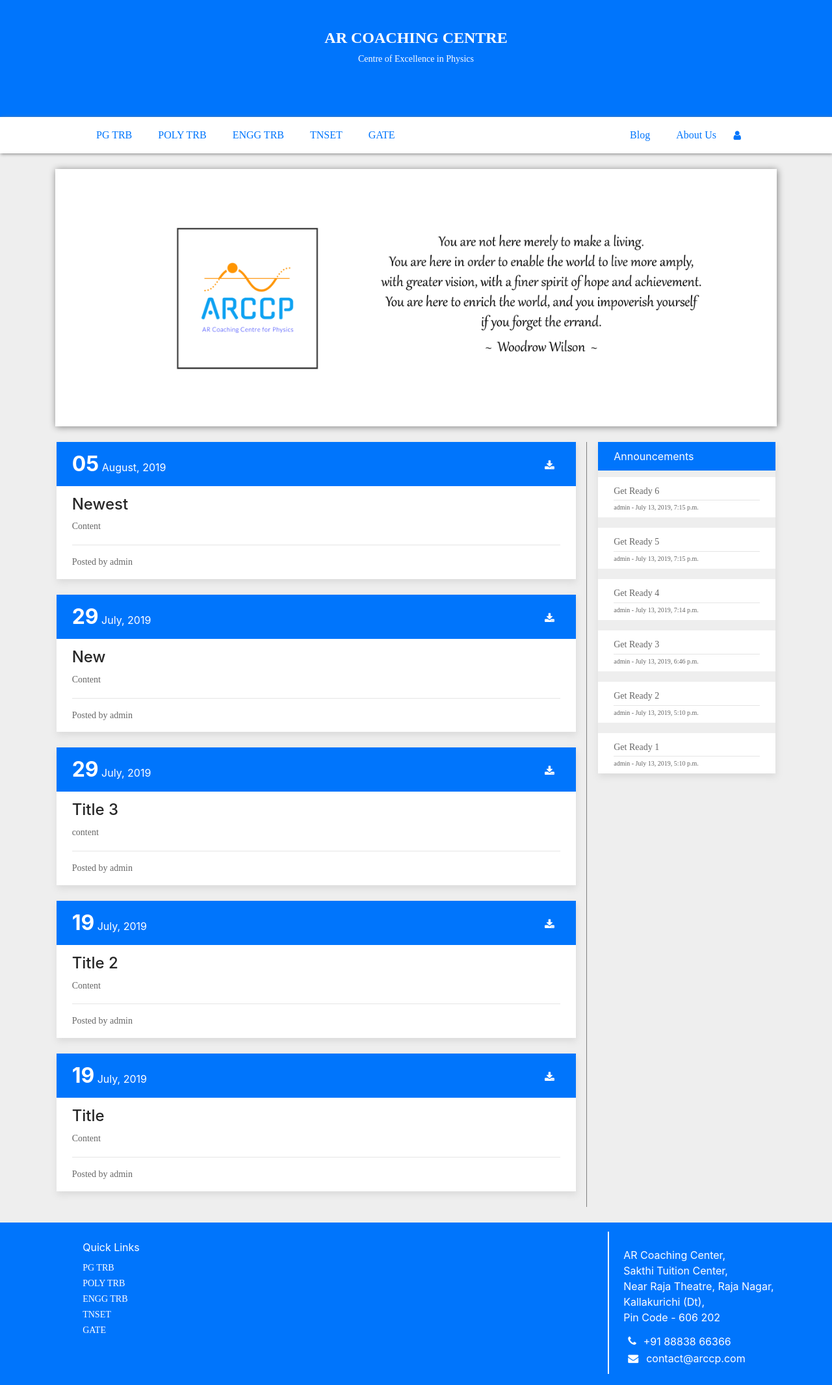
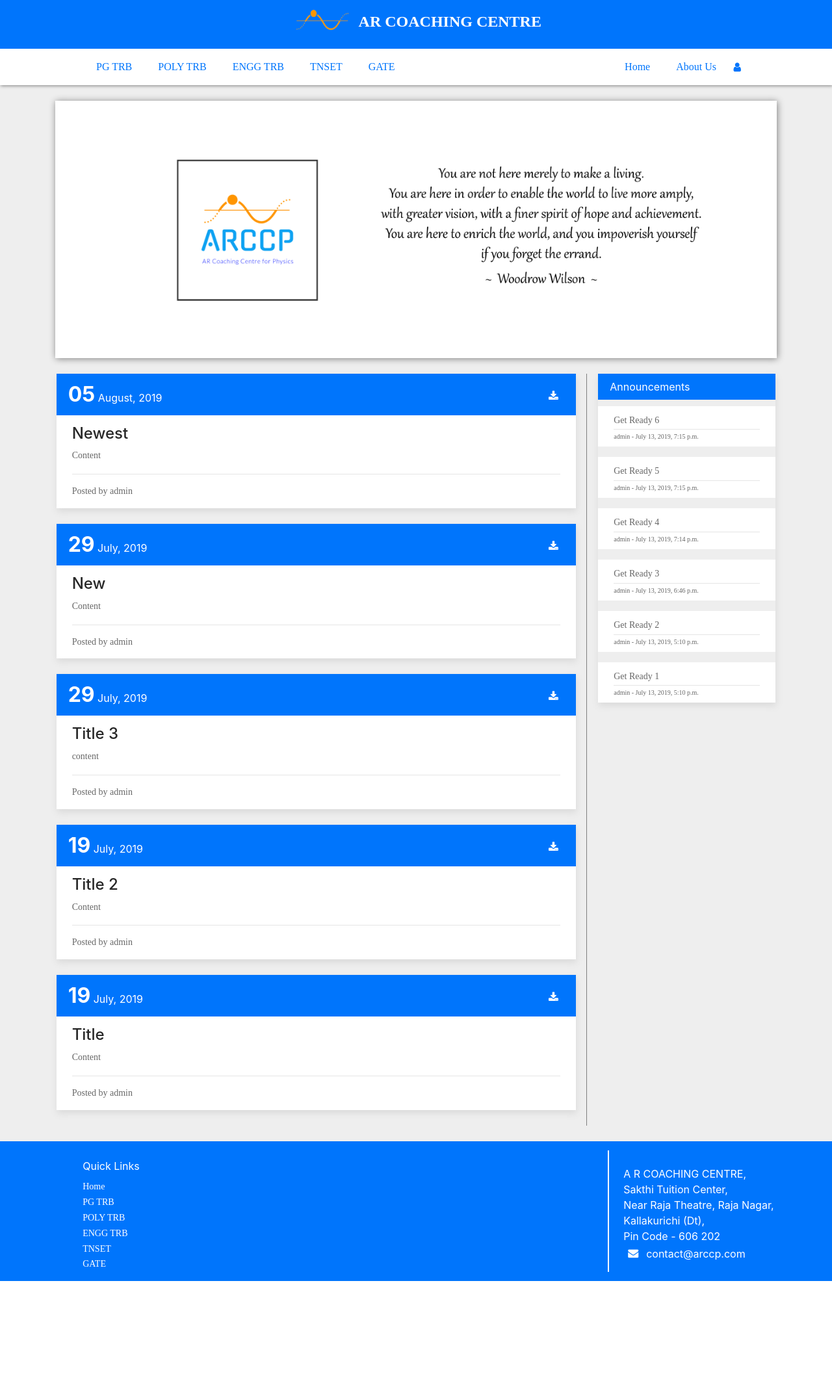
Before and after one commit to mowzlisre/ar-coaching, a Django app: page / in a window 1280 px wide. Shown: the whole page at 65% size. After the commit the page ends 1971 px from the top, so only its background shows below. Run offline with Django 3.2, Linux system fonts and the light colour scheme; data comes from the database, SQL or seed files in the repository; both versions use the stored data as it was after the commit; some libraries are stand-ins or nearby versions; some web fonts are replaced.

Commit message:
Fully functioned, Logo added

```diff
--- a/blog/static/css/main.css
+++ b/blog/static/css/main.css
@@ -55,7 +55,7 @@ footer{
 .post-head{
   background-color: rgb(0, 117, 252);
   width: 100%;
-  padding: 10px 24px;
+  padding: 8px 18px;
   color: white;
 }
 .post-content{
--- a/blog/templates/blog/base.html
+++ b/blog/templates/blog/base.html
@@ -12,9 +12,9 @@
     <title>AR Coaching Center</title>
 </head>
 <body style="background-color: rgb(238, 238, 238)">
-    <nav style="text-align: center; padding: 3%; height: 180px;">
-            <a href="{% url 'content' %}" style="text-decoration: none"><b style="color: white; font-size: 24px;">AR COACHING CENTRE</b></a>
-            <p style="color: white">Centre of Excellence in Physics</p>
+    <nav style="text-align: center; padding: 1%; height: 75px; float: left">
+        <img src="/static/img/logo-head.PNG" alt="" height="50" width="100"style="border-radius: 5px; margin-top: -10px">
+        <a href="{% url 'content' %}" style="text-decoration: none"><b style="color: white; font-size: 24px; padding-top: 2%">AR COACHING CENTRE</b></a>
     </nav>
     <nav style="background-color: white; box-shadow: 1px 1px 5px grey">
         <ul>
@@ -30,7 +30,8 @@
             <li style="float: right; padding-top: 3px; margin-left: -10px"><a href="{% url 'createpost' %}" class="fa fa-pencil" style="color: rgb(0, 117, 252)"></a></li>
             {% endif %}
             <li style="float: right"><a href="{% url 'about' %}" style="color: rgb(0, 117, 252)">About Us</a></li>
-            <li style="float: right"><a href="{% url 'content' %}" style="color: rgb(0, 117, 252)">Blog</a></li>
+            <li style="float: right"><a href="{% url 'content' %}" style="color: rgb(0, 117, 252)">Home</a></li>
+            <li style="float: right"></li>
         </ul>
     </nav>
     <div class="container">
@@ -39,10 +40,11 @@
         {% endblock content %}
     </div>
 
-    <footer style="height: 250px">
+    <footer style="height: 215px">
         <div class="row">
             <div class="left" style="text-align: left; padding-left: 10%; padding-top: 1%">
                 <label style="color: white">Quick Links</label><br>
+                <a style="color: white" href="{% url 'content' %}">Home</a><br>
                 <a style="color: white" href="{% url 'pgtrb' %}">PG TRB</a><br>
                 <a style="color: white" href="{% url 'polytrb' %}">POLY TRB</a><br>
                 <a style="color: white" href="{% url 'engrtrb' %}">ENGG TRB</a><br>
@@ -53,13 +55,13 @@
             <div class="right" style="border-left: 2px solid white; text-align: left">
                 <br>
                 <div style="padding-left: 3%">
-                    AR Coaching Center,<br>
+                    A R COACHING CENTRE,<br>
                     Sakthi Tuition Center,<br>
                     Near Raja Theatre, Raja Nagar,<br>
                     Kallakurichi (Dt),<br>
                     Pin Code - 606 202
                 </div>
-                <i class="fa fa-phone" style="margin-bottom: -30px"></i>+91 88838 66366 <br>
+
                 <i class="fa fa-envelope" style="margin-top: -10px"></i> contact@arccp.com
 
             </div>
--- a/blog/templates/blog/mobile/base.html
+++ b/blog/templates/blog/mobile/base.html
@@ -72,8 +72,9 @@
     </div>
   <nav>
     <ul style="padding-right: 10; padding-left: 0">
-        <li><span style="font-size:24px;cursor:pointer" onclick="openNav()" class="fa fa-bars"></span></li>
-        <li><a href="{% url 'mcontent' %}" style="color: white">AR Coaching Center</a></li>
+        <li><span style="font-size:24px;cursor:pointer;" onclick="openNav()" class="fa fa-bars"></span></li>
+        <li><img src="/static/img/logo-head.PNG" alt="" height="40" width="80"style="padding-top: 12px; padding-left: 15px"></li>
+        <li><a href="{% url 'mcontent' %}" style="color: white; padding-left: 0px">A R Coaching Center</a></li>
         {% if not user.is_authenticated %}
         <li style="float: right; padding-top: 3px; margin-left: -10px"><a href="{% url 'mlogin' %}" class="fa fa-user"></a></li>
         {% else %}
@@ -106,7 +107,6 @@
                     Kallakurichi (Dt),<br>
                     Pin Code - 606 202
                 </div>
-                <i class="fa fa-phone" style="margin-bottom: -30px; padding-left: 0px"></i>+91 88838 66366 <br>
                 <i class="fa fa-envelope" style="margin-top: -10px; padding-left: 0px"></i>contact@arccp.com
             </div>
         </div>
--- a/blog/templates/posts/mobile/pgtrb.html
+++ b/blog/templates/posts/mobile/pgtrb.html
@@ -42,11 +42,11 @@
         <div class="post-body">
                 <div class="post-head">
                     <div>
-                            <b style="font-size: 32px">{{Post.date_posted|date:"d"}}</b>
+                            <b style="font-size: 18px">{{Post.date_posted|date:"d"}}</b>
                             <c style="margin-top: 3%">{{Post.date_posted|date:"F, Y"}}</c>
-                            <a href="http://{{Post.link}}" class="fa fa-download" style="color: white; float: right; padding-top: 18px"></a>
+                            <a href="http://{{Post.link}}" class="fa fa-download" style="color: white; float: right; padding-top: 6px"></a>
                             {% if user.is_authenticated %}
-                            <a style="color: white; float: right; padding-top: 14px" href=/admin/blog/post/{{Post.id}}/change>Edit</a>
+                            <a style="color: white; float: right; padding-top: 2px" href=/admin/blog/post/{{Post.id}}/change>Edit</a>
                             {% endif %}
                     </div>
                 </div>
--- a/blog/templates/posts/mobile/polytrb.html
+++ b/blog/templates/posts/mobile/polytrb.html
@@ -46,11 +46,11 @@
         <div class="post-body">
                 <div class="post-head">
                     <div>
-                            <b style="font-size: 32px">{{Post.date_posted|date:"d"}}</b>
+                            <b style="font-size: 18px">{{Post.date_posted|date:"d"}}</b>
                             <c style="margin-top: 3%">{{Post.date_posted|date:"F, Y"}}</c>
-                            <a href="http://{{Post.link}}" class="fa fa-download" style="color: white; float: right; padding-top: 18px"></a>
+                            <a href="http://{{Post.link}}" class="fa fa-download" style="color: white; float: right; padding-top: 6px"></a>
                             {% if user.is_authenticated %}
-                            <a style="color: white; float: right; padding-top: 14px" href=/admin/blog/post/{{Post.id}}/change>Edit</a>
+                            <a style="color: white; float: right; padding-top: 2px" href=/admin/blog/post/{{Post.id}}/change>Edit</a>
                             {% endif %}
                     </div>
                 </div>
```
Also changed, not shown: blog/templates/blog/mobile/content.html (+5 -5 lines), blog/templates/posts/mobile/engrtrb.html (+6 -6 lines), blog/templates/posts/mobile/gate.html (+6 -6 lines), blog/templates/posts/mobile/tnset.html (+6 -6 lines), blog/static/img/logo-head.png (added), blog/static/img/logo.PNG, db.sqlite3.
